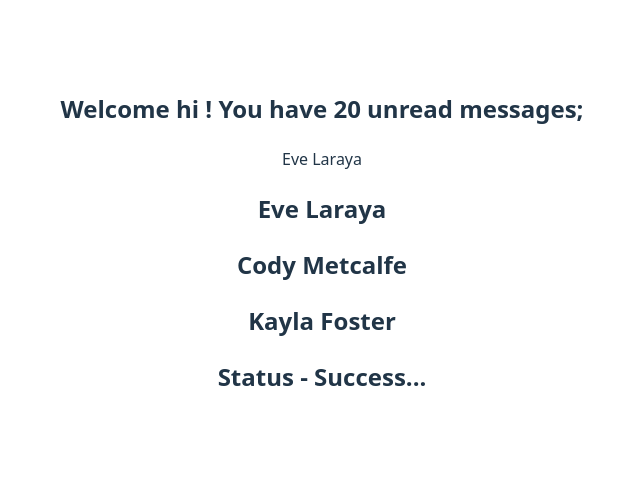
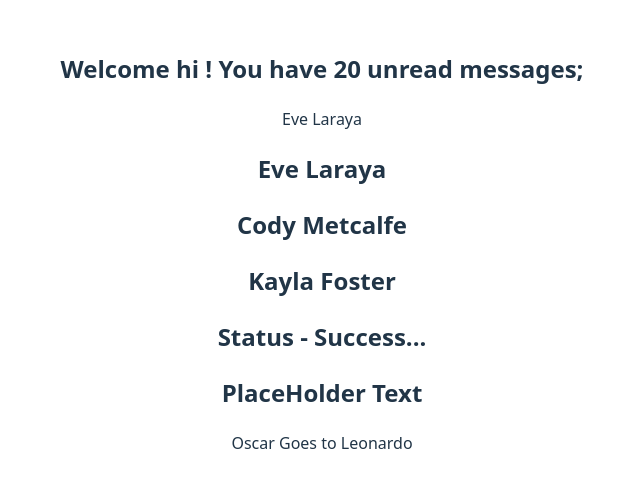
Before and after one commit to Eve0119/myReactApp, a React (Vite) app: page / in a window 1280 px wide. Shown: the part 157-644 px from the top of the page, without its empty margins (318-958 px from the left). Built offline with nearby package versions, Linux system fonts and the light colour scheme.

Commit message:
heading and oscar

```diff
--- a/src/App.tsx
+++ b/src/App.tsx
@@ -3,6 +3,8 @@ import { Greet } from "./components/Greet";
 import Person from "./components/Person";
 import PersonList from "./components/PersonList";
 import Status from "./components/Status.tsx";
+import { Heading } from "./components/Heading.tsx";
+import { Oscar } from "./components/Oscar.tsx";
 
 function App() {
   const personName = {
@@ -33,6 +35,8 @@ function App() {
       </div>
       <div className="App">
         <Status status="success" />
+        <Heading>PlaceHolder Text</Heading>
+        <Oscar>Oscar Goes to Leonardo</Oscar>
       </div>
     </>
   );
--- /dev/null
+++ b/src/components/Heading.tsx
@@ -0,0 +1,7 @@
+type HeadingProps = {
+  children: string;
+};
+
+export const Heading = (props: HeadingProps) => {
+  return <h2>{props.children}</h2>;
+};
--- /dev/null
+++ b/src/components/Oscar.tsx
@@ -0,0 +1,7 @@
+type OscarProps = {
+  children: React.ReactNode;
+};
+
+export const Oscar = (props: OscarProps) => {
+  return <div>{props.children}</div>;
+};
```
